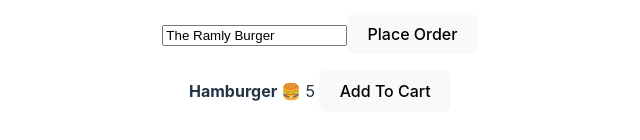
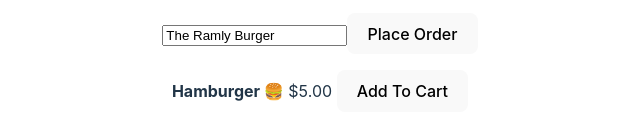
Before and after one commit to iskandar93/vuejs-composition-api, a Vue app: page / in a window 1280 px wide. Shown: the part 392-532 px from the top of the page, without its empty margins (320-960 px from the left). Built offline with nearby package versions, Linux system fonts and the light colour scheme.

Commit message:
add: computed properties in composition api

```diff
--- a/src/components/Meal.vue
+++ b/src/components/Meal.vue
@@ -1,12 +1,15 @@
 <template>
     <p>
         <strong>{{ name }}</strong>
-        {{ price }}
+        {{ pricePretty }}
+        <!-- <input type="text" v-model="pricePretty" /> -->
         <button @click="addToCart">Add To Cart</button>
     </p>
 </template>
 
 <script>
+import { computed } from 'vue';
+
 export default {
 
     props: {
@@ -19,8 +22,30 @@
         // console.log(props.price)
 
         const addToCart = () => emit("addToCart", props.name)
+        const pricePretty = computed(() => `$${props.price.toFixed(2)}`)
+        // const pricePretty = computed({
 
-        return { addToCart }
+        //     get() {
+        //         return `$${props.price.toFixed(2)}`
+        //     },
+
+        //     set(price) {
+        //         alert(`Sorry, we can not accept ${price}. Nice try!`)
+        //     }
+
+        // })
+
+        // const pricePrettySentence = computed(
+        //     () => `The price of this item is ${pricePretty.value}`
+        // )
+
+        return { addToCart, pricePretty }
     },
+
+    // computed: {
+    //     pricePretty() {
+    //         return `$${this.price.toFixed(2)}`
+    //     }
+    // }  // Option API
 }
 </script>
```
